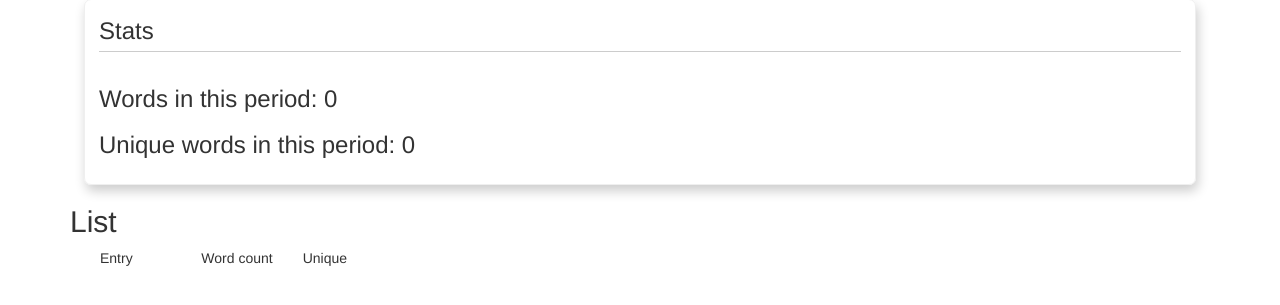
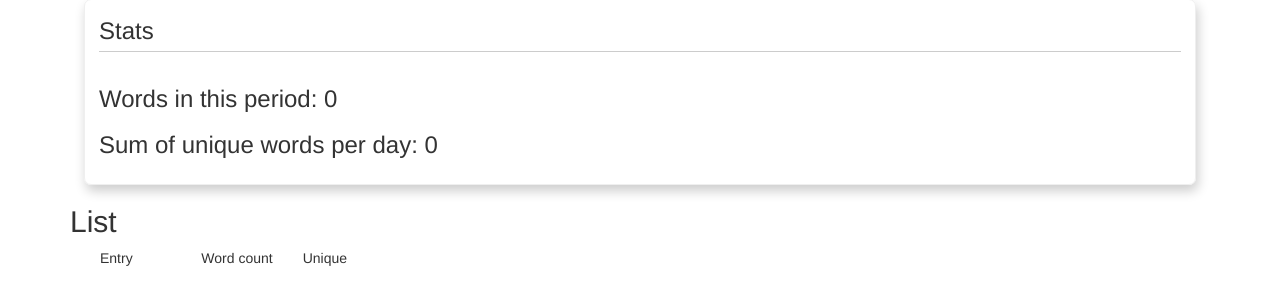
Before and after one commit to TheCDC/journal_app, a Flask app: page /plugins/word_counter in a window 1280 px wide. Shown: the part 300-605 px from the top of the page. Run offline with Flask 2, Linux system fonts and the light colour scheme; the visitor is signed in with stand-in values (Sample User, id 1); data comes from the database, SQL or seed files in the repository; data that the repository does not hold is empty; parts of the project's set-up code (start-up, migrations or seed data) failed here and were passed over; some libraries are stand-ins or nearby versions.

Commit message:
Change wording to avoid confusion

```diff
--- a/webapp/journal_plugins/templates/word_counter/index.html
+++ b/webapp/journal_plugins/templates/word_counter/index.html
@@ -17,7 +17,7 @@
 
                     </h3>
                     <h3>
-                        Unique words in this period:
+                        Sum of unique words per day:
                         {{context.summary.num_unique_words}}
 
                     </h3>
@@ -28,7 +28,6 @@
         <h2>List</h2>
         <div class="container container-fluid">
             <table>
-
                 <tr class="row">
                     <td class="col col-xs-4">
                         Entry
```
